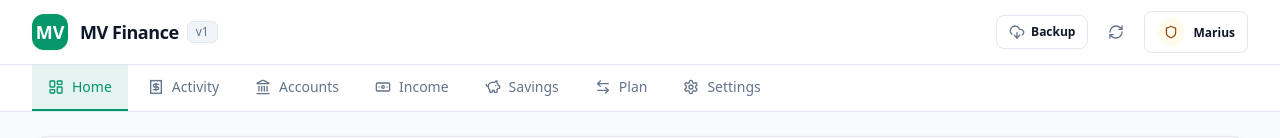
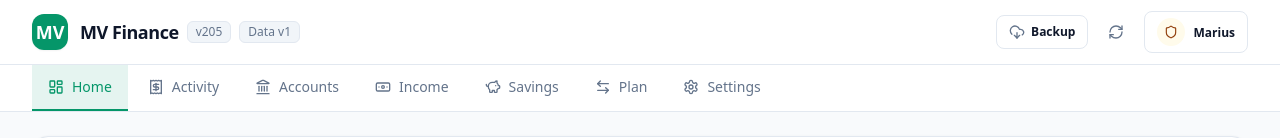
Before and after one commit to backtonemesis-cpu/MV, a React (Vite) app: page / in a window 1280 px wide. Shown: the top 138 px of the page. Built offline with nearby package versions, Linux system fonts and the light colour scheme.

Commit message:
Separate app version from data revision
Show explicit MV app version v205 separately from the local financial dataset revision.

```diff
--- /dev/null
+++ b/src/appVersion.ts
@@ -0,0 +1,8 @@
+/**
+ * Human-readable MV application release number.
+ *
+ * This is intentionally separate from HouseholdData.version, which tracks
+ * local financial-data mutations. Increment this value when a new MV app
+ * release is deployed.
+ */
+export const APP_VERSION = '205';
--- a/src/components/Header.tsx
+++ b/src/components/Header.tsx
@@ -5,6 +5,7 @@ import {
   DownloadCloud,
 } from 'lucide-react';
 import { UserSession } from '../types';
+import { APP_VERSION } from '../appVersion';
 
 interface HeaderProps {
   session: UserSession | null;
@@ -37,8 +38,17 @@ export const Header: React.FC<HeaderProps> = ({
                 <span className="font-bold text-main tracking-tight text-base sm:text-lg">
                   MV Finance
                 </span>
-                <span className="hidden sm:inline-block text-xs font-medium px-2 py-0.5 bg-surface-muted text-muted rounded-md border border-muted">
-                  v{datasetVersion}
+                <span
+                  className="hidden sm:inline-block text-xs font-medium px-2 py-0.5 bg-surface-muted text-muted rounded-md border border-muted"
+                  title="Application version"
+                >
+                  v{APP_VERSION}
+                </span>
+                <span
+                  className="hidden sm:inline-block text-xs font-medium px-2 py-0.5 bg-surface-muted text-muted rounded-md border border-muted"
+                  title="Local financial dataset revision"
+                >
+                  Data v{datasetVersion}
                 </span>
               </div>
             </div>
```
